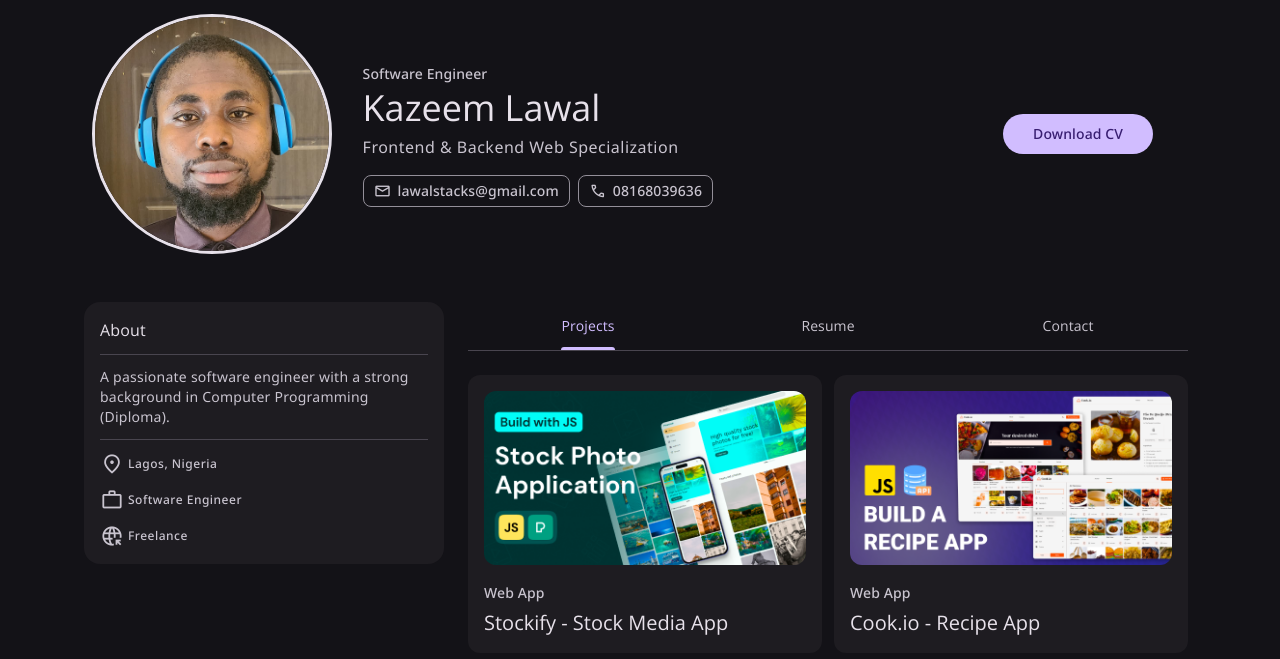
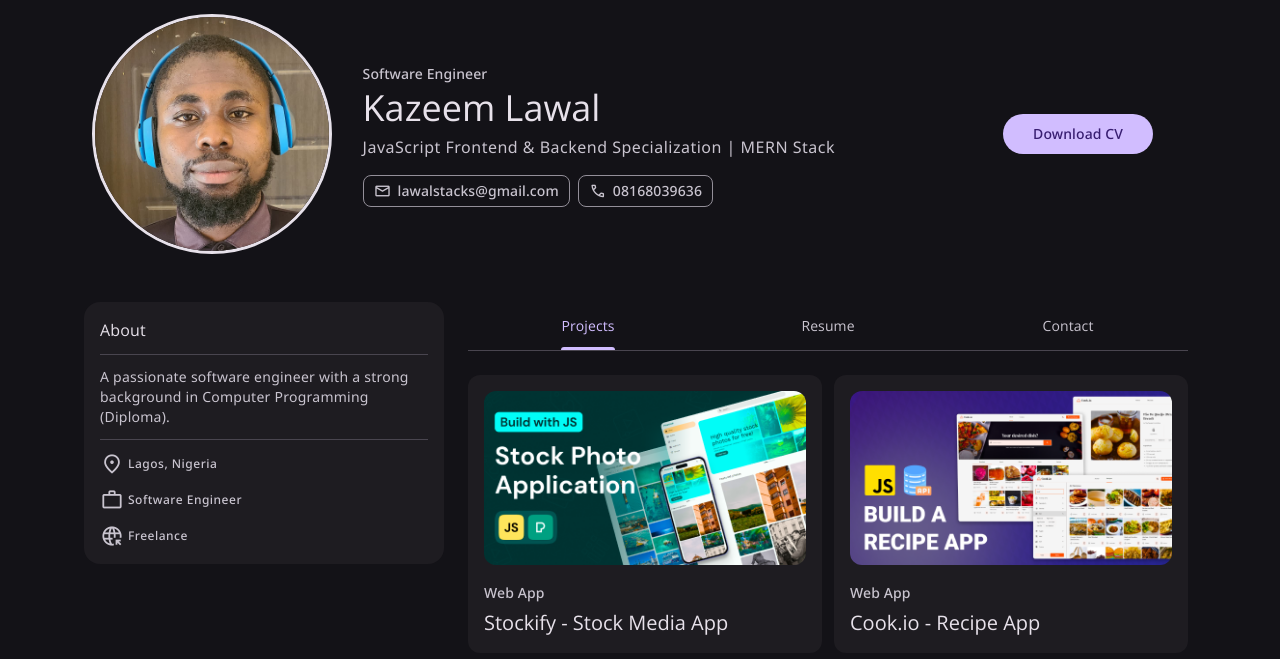
Before and after one commit to lawalstacks/my-js-portfolio, a plain HTML site: page index.html in a window 1280 px wide. Shown: the part 74-733 px from the top of the page. Drawn offline with nearby package versions, Linux system fonts and the light colour scheme.

Commit message:
update index.html

```diff
--- a/index.html
+++ b/index.html
@@ -50,7 +50,7 @@
           <span class="label-large section-subtitle">Software Engineer</span>
           <h1 class="display-small">Kazeem Lawal</h1>
           <p class="body-large section-text">
-          Frontend & Backend Web Specialization
+          JavaScript Frontend & Backend Specialization | MERN Stack
           </p>
 
           <div class="btn-wrapper">
```
